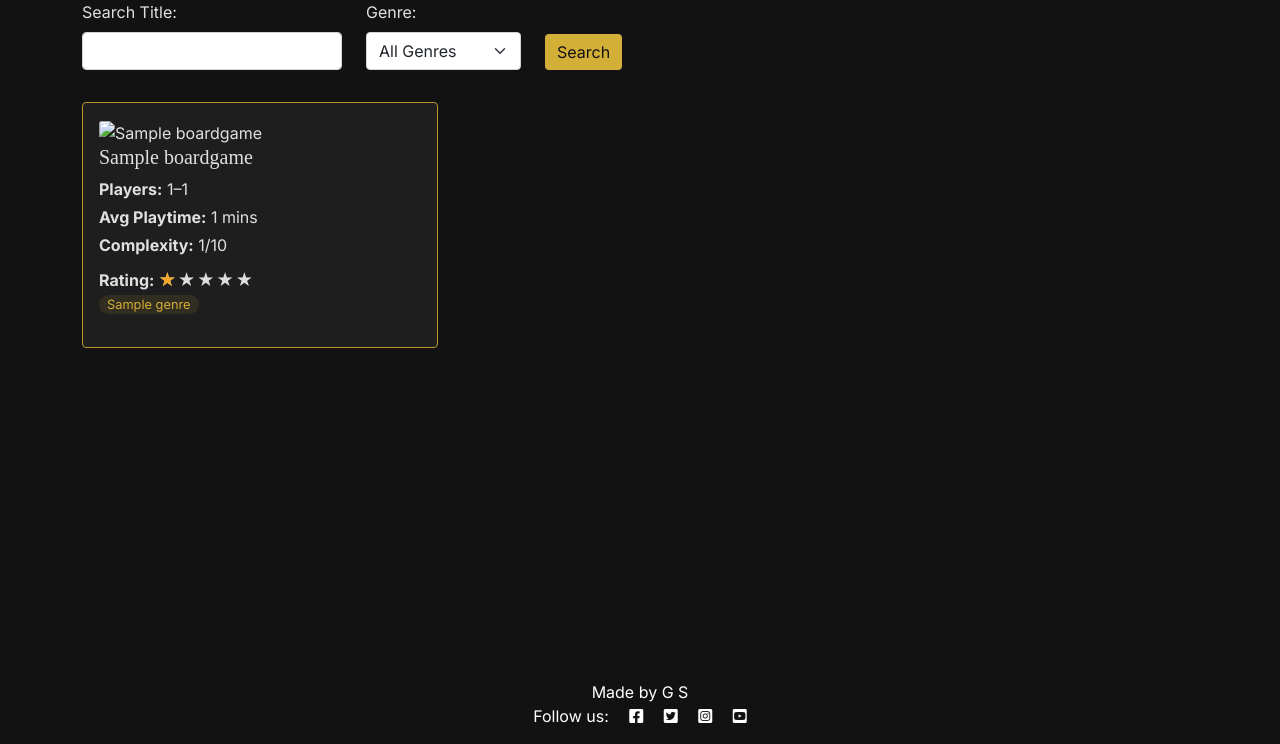
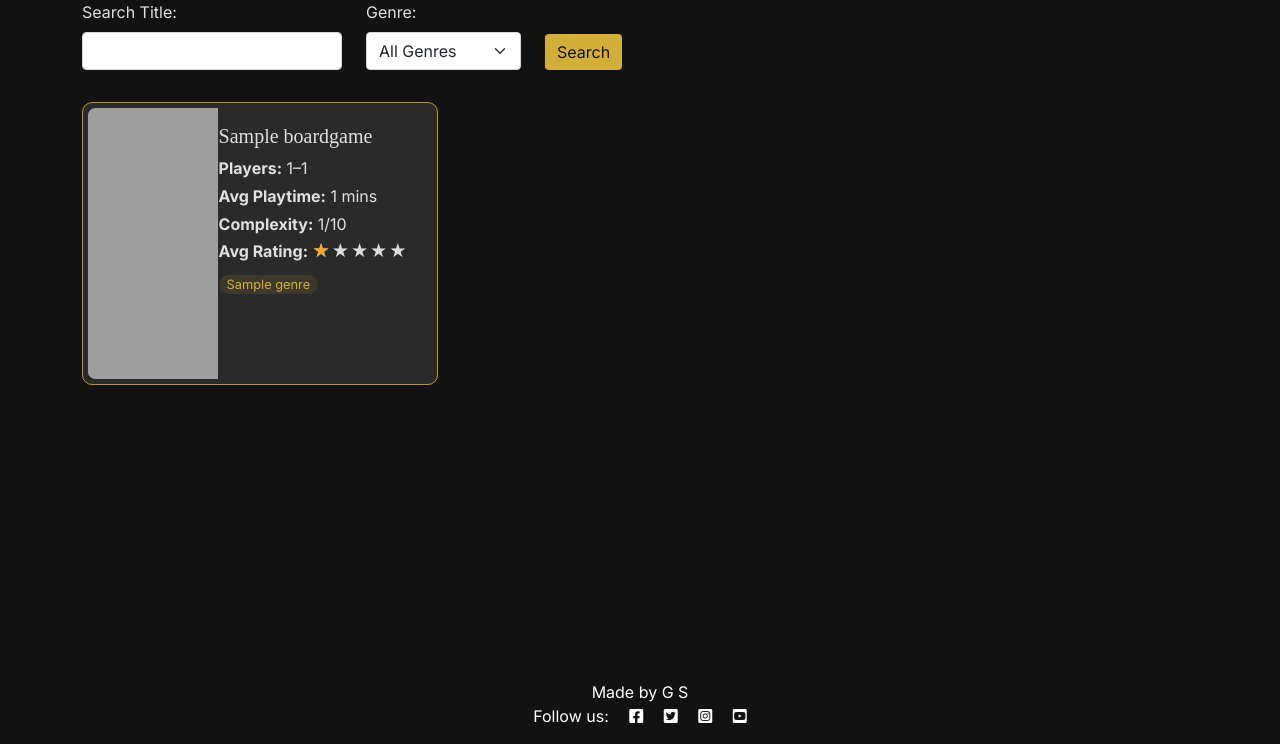
Before and after one commit to Gruheem/milestone-project-3, a Django app: page / in a window 1280 px wide. Shown: the part 56-800 px from the top of the page. Run offline with Django 5.2, Linux system fonts and the light colour scheme; tables that the repository leaves empty hold one stand-in row (values such as "Sample post"); some libraries are stand-ins or nearby versions; some web fonts are replaced; grey boxes are pictures that could not be loaded.

Commit message:
Add Game Catalogue Styling

```diff
--- a/game_list/forms.py
+++ b/game_list/forms.py
@@ -24,7 +24,7 @@ class BoardGameForm(forms.ModelForm):
 
     class Meta:
         model = BoardGame
-        fields = ['title', 'description', 'min_players', 'max_players', 'min_age', 'play_time', 'complexity', 'genre_id', 'publisher', 'year_published']
+        fields = ['title', 'description', 'min_players', 'max_players', 'min_age', 'play_time', 'complexity', 'genre_id', 'publisher', 'year_published', 'image']
         labels = {
             'title': 'Game Title',
             'description': 'Description',
@@ -35,6 +35,7 @@ class BoardGameForm(forms.ModelForm):
             'complexity': 'Complexity (1-5)',
             'publisher': 'Publisher',
             'year_published': 'Year Published',
+            'image': 'Game Image (optional)',
         }
         widgets = {
             'description': forms.Textarea(attrs={'rows': 4}),
--- a/game_list/models.py
+++ b/game_list/models.py
@@ -26,7 +26,7 @@ class BoardGame(models.Model):
     complexity = models.IntegerField()
     description = models.TextField()
     genre_id = models.ManyToManyField(Genre, related_name='games')
-    image = CloudinaryField('image', default='placeholder')
+    image = CloudinaryField('image', blank=True, null=True)
     added_by = models.ForeignKey(User, on_delete=models.CASCADE, related_name='added_games')
     created_at = models.DateTimeField(auto_now_add=True)
     approved = models.BooleanField(default=False)
--- a/game_list/templates/game_list/game_detail.html
+++ b/game_list/templates/game_list/game_detail.html
@@ -1,5 +1,5 @@
 {% extends "base.html" %} {% load static %} {% load crispy_forms_tags %} {% load game_extras %} {% block content %}
-<div class="container mt-4">
+<div id="game-detail" class="container mt-4">
   <div class="row">
     <!-- LEFT: Sticky Stats -->
     <div class="col-md-3">
--- a/game_list/templates/game_list/index.html
+++ b/game_list/templates/game_list/index.html
@@ -13,27 +13,41 @@
   </div>
 
   <!-- Game Catalogue Cards -->
-  <div class="row">
+  <div id="game-catalogue" class="row">
     <div id="game-cards" class="col-12 mt-3 left">
-      <div class="row">
+      <div class="row d-flex">
         {% if boardgame_list %} {% for boardgame in boardgame_list %}
+        <div class="col-md-4 d-flex">
+          <a href="{% url 'game_detail' boardgame.title %}" class="w-100">
+            <div class="card mb-3 w-100 {% if not boardgame.approved and boardgame.added_by == user %}faded{% elif not boardgame.approved %}d-none{% endif %}">
+              <div class="row g-0">
+                <!-- LEFT: IMAGE -->
                 <div class="col-md-4">
-          <a href="{% url 'game_detail' boardgame.title %}">
-            <div
-              class="card mb-4 {% if not boardgame.approved and boardgame.added_by == user %}faded{% elif not boardgame.approved %}d-none{% endif %}"
-            >
+                  <div class="img-container">
+                  {% if boardgame.image and boardgame.image.public_id %}
+                  <img
+                    class="card-img-left"
+                    src="{{ boardgame.image.url }}"
+                    alt="{{ boardgame.title }}"
+                  />
+                  {% else %}
+                  <img
+                    class="card-img-left"
+                    src="{% static 'images/default.jpg' %}"
+                    alt="placeholder image"
+                  />
+                  {% endif %}
+                </div>
+                </div>
+
+                <!-- RIGHT: CONTENT -->
+                <div class="col-md-8">
                   <div class="card-body">
                 <!-- Title -->
                 {% if not boardgame.approved and boardgame.added_by == user %}
                 <p class="approval"><small>Awaiting approval</small></p>
                 {% endif %}
-                <div class="img-container">
-                  {% if "placeholder" in boardgame.image.url %}
-                    <img class="card-img-top" src="{% static 'images/default.jpg' %}" alt="placeholder image">
-                  {% else %}
-                    <img class="card-img-top" src=" {{ boardgame.image.url }}" alt="{{ boardgame.title }}">
-                  {% endif %}
-                </div>
+
                 <h5 class="card-title">{{ boardgame.title }}</h5>
 
                 <!-- Quick info -->
@@ -44,19 +58,27 @@
                 <p class="card-text mb-1">
                   <strong>Avg Playtime:</strong> {{ boardgame.play_time }} mins
                 </p>
-                <p class="card-text mb-2">
+                <p class="card-text mb-0">
                   <strong>Complexity:</strong> {{ boardgame.complexity }}/10
                 </p>
                 <!-- Rating -->
-<strong>Rating:</strong>
+                <div class="mb-2">
+                <p class="d-inline"><strong>Avg Rating:</strong></p>
                 {% if boardgame.avg_rating %}
-  <div class="star-bar" title="{{ boardgame.avg_rating|floatformat:1 }}/5">
-    <div class="star-fill" style="width: {{ boardgame.avg_rating|rating_percent }}%"></div>
+                <div
+                  class="star-bar"
+                  title="{{ boardgame.avg_rating|floatformat:1 }}/5"
+                >
+                  <div
+                    class="star-fill"
+                    style="width: {{ boardgame.avg_rating|rating_percent }}%"
+                  >
+                  </div>
                 </div>
                 {% else %}
-  <p class="small muted">No ratings yet</p>
+                <p class="d-inline small muted">No ratings yet</p>
                 {% endif %}
-
+                </div>
                 <!-- Genres -->
                 <p class="small muted">
                   {% for genre in boardgame.genre_id.all %}
@@ -66,6 +88,9 @@
                 </p>
               </div>
                 </div>
+              </div>
+            </div>
+
           </a>
         </div>
         {% if forloop.counter|divisibleby:3 %}
--- a/static/css/styles.css
+++ b/static/css/styles.css
@@ -24,14 +25,91 @@ h6 {
   margin-bottom: 0rem;
 }
 
-#game-cards a {
+/* Game Catalogue Cards */
+#game-catalogue .card {
+  display: flex;
+  background: #2a2a2a;
+  border: 0.5px solid #3d3d3d;
+  border-radius: 10px;
+  overflow: hidden;
+  transition: border-color 0.2s, transform 0.15s;
+  border: 1px solid #b8962e;
+  padding: 0.3rem;
+}
+
+#game-catalogue .card-img-left {
+  width: 100%;
+  min-width: 95px;
+  height: 100%;
+  object-fit: cover;
+  object-position: center;
+  display: block;
+  border-top-left-radius: 7px;
+  border-bottom-left-radius: 7px;
+}
+
+#game-catalogue .img-container {
+  width: 130px;
+  min-width: 95px;
+  height: 100%;
+  min-height: 271px;
+  background: #1e1e1e;
+  display: flex;
+  align-items: center;
+  justify-content: center;
+  overflow: hidden;
+}
+
+#game-catalogue a {
   color: inherit;
   text-decoration: none;
 }
 
-#game-cards a:hover {
+#game-catalogue a:hover {
   color: inherit;
 }
+
+.genre-tag {
+  background-color: rgba(212, 175, 55, 0.1);
+  color: #d4af37;
+  padding: 2px 8px;
+  border-radius: 9999px;
+  font-size: 0.8rem;
+}
+
+/* Star Bar */
+.star-bar {
+    position: relative;
+    display: inline-block;
+    font-size: 1.2rem;
+    color: #ddd;
+    letter-spacing: 2px;
+}
+
+.star-bar::before {
+    content: '★★★★★';
+    color: #ddd;  /* empty stars */
+}
+
+.star-fill {
+    position: absolute;
+    top: 0;
+    left: 0;
+    overflow: hidden;
+    white-space: nowrap;
+    color: #f5a623;  /* filled colour — swap for your amber */
+}
+
+.star-fill::before {
+    content: '★★★★★';
+}
+
+.approval {
+  font-size: 10px;
+  color: #c9a84c;
+  font-style: italic;
+}
+
 
 nav a,
 .card a {
```
Also changed, not shown: other parts of static/css/styles.css (+1 -35 lines), game_list/migrations/0007_alter_boardgame_image.py (added), 1 other file. Lines whose indentation alone changed are shown as unchanged.
